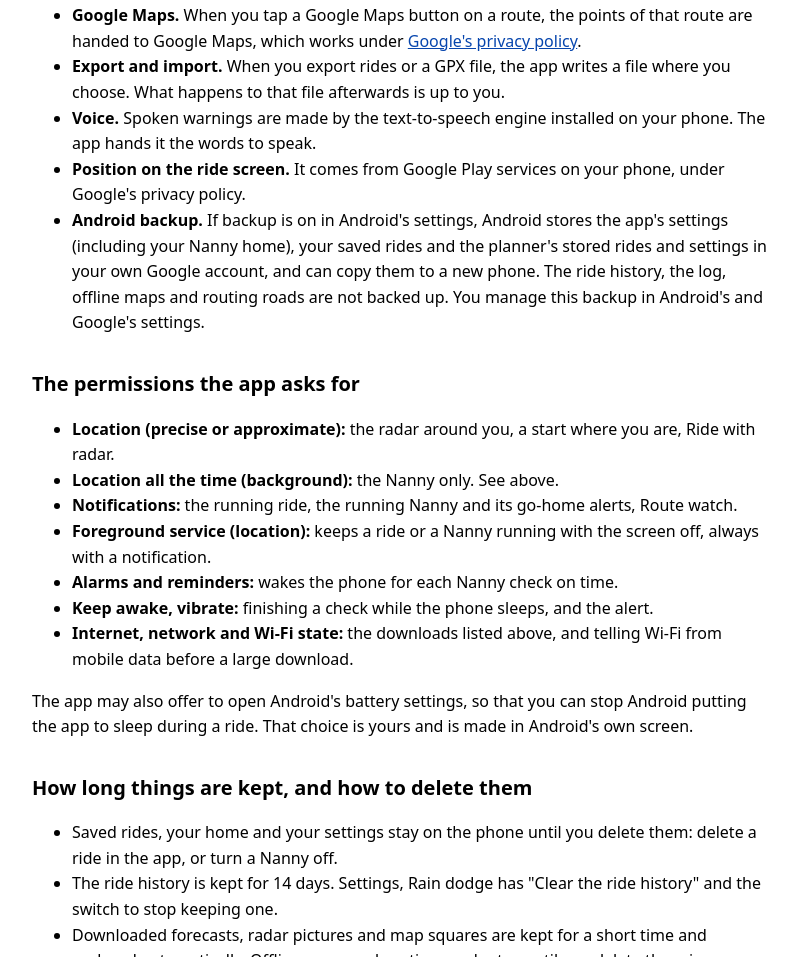
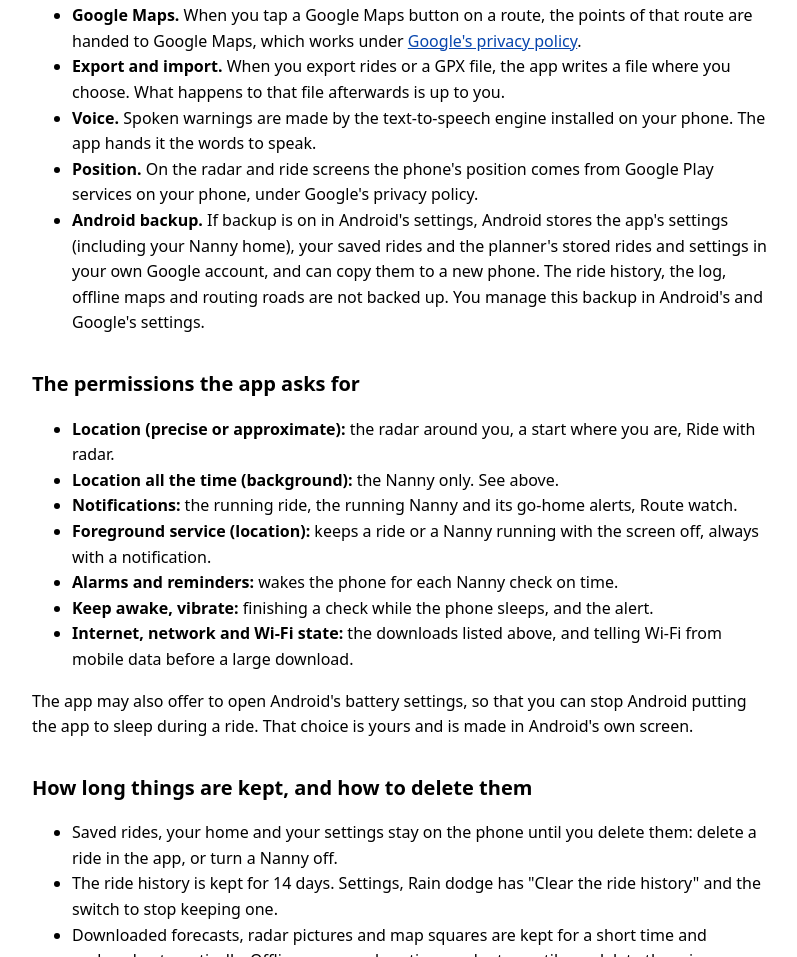
Before and after one commit to anothertest800/rain-ninja-privacy, a plain HTML site: page index.html in a window 1280 px wide. Shown: the part 3398-4355 px from the top of the page, without its empty margins (240-1037 px from the left). Drawn offline with Linux system fonts and the light colour scheme.

Commit message:
Position: the radar and ride screens (one sentence made exact before the first release)

```diff
--- a/index.html
+++ b/index.html
@@ -148,8 +148,8 @@ to Google Maps, which works under <a href="https://policies.google.com/privacy"
 What happens to that file afterwards is up to you.</li>
 <li><strong>Voice.</strong> Spoken warnings are made by the text-to-speech engine installed on your phone. The app
 hands it the words to speak.</li>
-<li><strong>Position on the ride screen.</strong> It comes from Google Play services on your phone, under Google's
-privacy policy.</li>
+<li><strong>Position.</strong> On the radar and ride screens the phone's position comes from Google Play services on
+your phone, under Google's privacy policy.</li>
 <li><strong>Android backup.</strong> If backup is on in Android's settings, Android stores the app's settings
 (including your Nanny home), your saved rides and the planner's stored rides and settings in your own Google
 account, and can copy them to a new phone. The ride history, the log, offline maps and routing roads are not backed
```
